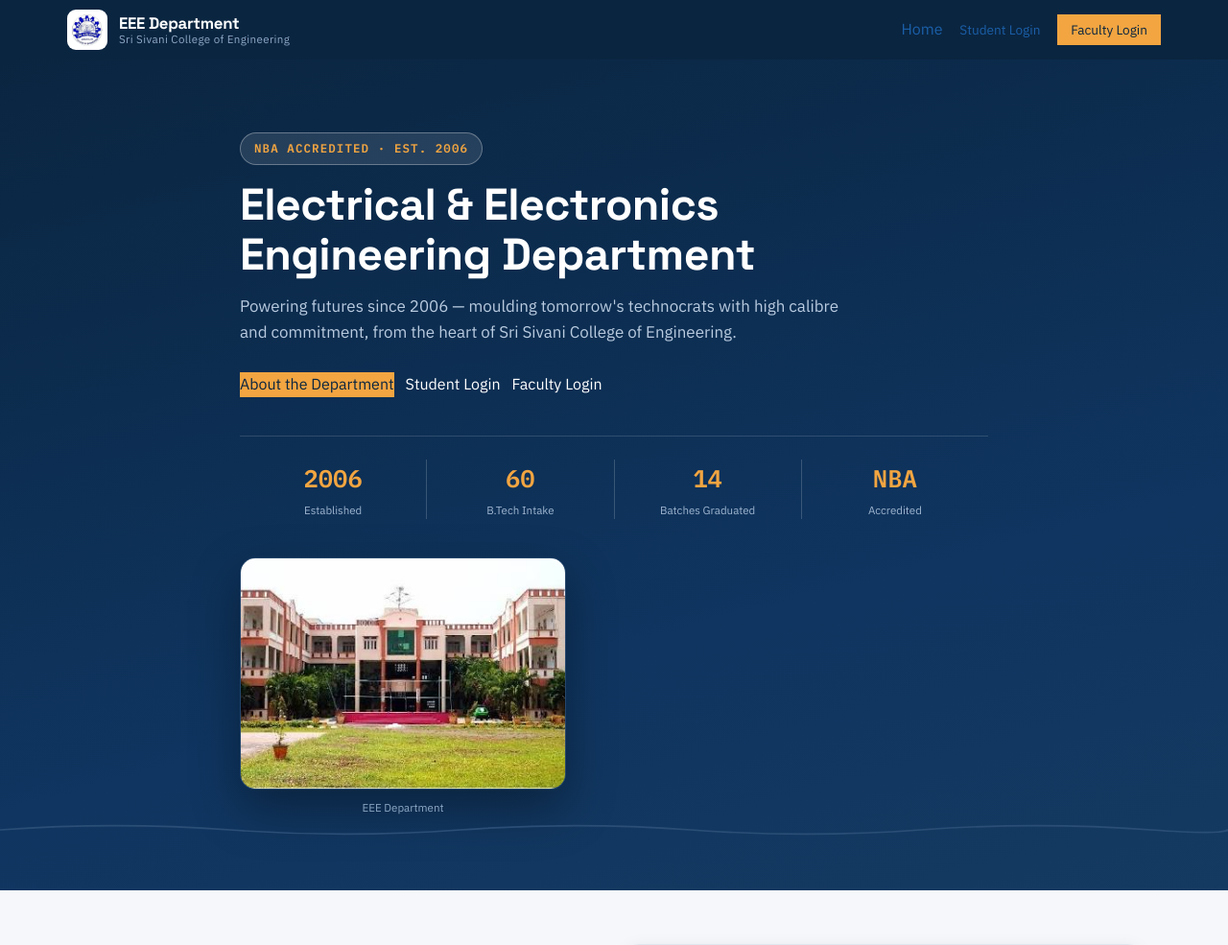
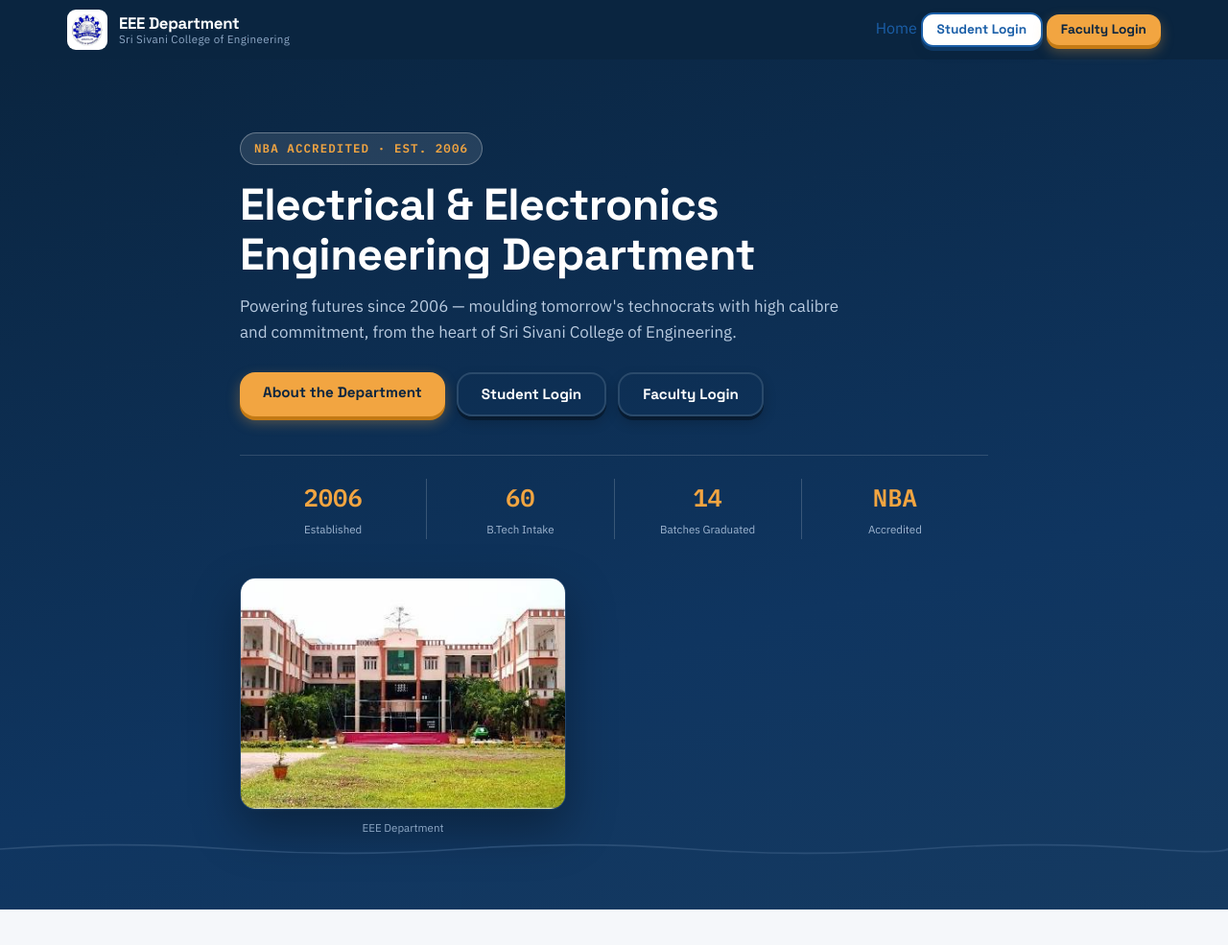
Before and after one commit to Daemon-018/ssce-eee-portal, a Flask app: page / in a window 1280 px wide. Shown: the top 985 px of the page at 96% size. Run offline with Flask 3, Linux system fonts and the light colour scheme.

Commit message:
UI: 3D push-button style (bump-curve edges, press animation) + admin editor design-system cleanup

```diff
--- a/static/css/style.css
+++ b/static/css/style.css
@@ -42,22 +42,86 @@ h1,h2,h3,.brand-text strong{font-family:'Space Grotesk',sans-serif;letter-spacin
 .nav > a:not(.btn){color:#D3E1F0;padding:6px 10px;border-radius:8px;font-weight:600;font-size:.83rem}
 .nav > a:not(.btn):hover{color:#fff;background:rgba(255,255,255,.08)}
 .nav .burger{display:none;background:none;border:none;color:#fff;font-size:22px;cursor:pointer}
-@media(max-width:860px){.nav .links{display:none}.nav .burger{display:block}.nav .links.open{display:flex;flex-direction:column;width:100%;gap:6px;padding:10px 0}.nav .links.open a{display:block}}}
+@media(max-width:860px){.nav .links{display:none}.nav .burger{display:block}.nav .links.open{display:flex;flex-direction:column;width:100%;gap:6px;padding:10px 0}.nav .links.open a{display:block}}
 
-/* ---------- buttons ---------- */
-.btn{display:inline-block;padding:11px 22px;border-radius:10px;font-weight:700;font-size:.95rem;cursor:pointer;border:2px solid transparent;transition:.2s;text-align:center;font-family:'Space Grotesk',sans-serif}
-.btn-sm{padding:7px 14px;font-size:.85rem}
-.btn-solid{background:var(--amber);color:var(--navy)}
-.btn-solid:hover{background:var(--amber-deep);color:var(--navy)}
-.btn-outline{border-color:var(--blue);color:var(--blue);background:transparent}
-.btn-outline:hover{background:var(--blue);color:#fff}
-.btn-outline-light{border-color:#2A4A6B;color:#fff;background:transparent}
-.btn-outline-light:hover{background:#fff;color:var(--navy)}
-.btn-ghost{background:var(--line-soft);color:var(--ink)}
+/* ---------- buttons (3D push-button: bump-curve edges + press animation) ---------- */
+.btn{
+  display:inline-block;
+  padding:12px 24px;
+  border-radius:16px;            /* bump-curve rectangle */
+  font-weight:700;
+  font-size:.95rem;
+  cursor:pointer;
+  border:none;
+  text-align:center;
+  font-family:'Space Grotesk',sans-serif;
+  line-height:1.2;
+  transform:translateY(0);
+  transition:transform .12s cubic-bezier(.34,1.56,.64,1),box-shadow .12s cubic-bezier(.34,1.56,.64,1),background .15s,color .15s;
+}
+.btn:hover{transform:translateY(-1px)}
+/* physical press: button goes DOWN, lip compresses */
+.btn:active{
+  transform:translateY(4px) scale(.99);
+  transition-duration:.06s;
+}
+.btn:focus-visible{outline:3px solid var(--sky);outline-offset:2px}
+.btn-sm{padding:8px 15px;font-size:.85rem;border-radius:13px}
+/* solid amber = primary CTA */
+.btn-solid{
+  background:var(--amber);color:var(--navy);
+  box-shadow:0 4px 0 #c47a14,0 6px 14px rgba(242,165,65,.35);
+}
+.btn-solid:hover{
+  background:#f7b054;color:var(--navy);
+  box-shadow:0 5px 0 #c47a14,0 8px 18px rgba(242,165,65,.45);
+}
+.btn-solid:active{
+  background:var(--amber-deep);
+  box-shadow:0 1px 0 #c47a14,0 2px 6px rgba(242,165,65,.3);
+}
+/* outline blue */
+.btn-outline{
+  border:2px solid var(--blue);color:var(--blue);background:#fff;
+  box-shadow:0 4px 0 rgba(27,95,168,.35),0 6px 14px rgba(10,37,64,.08);
+}
+.btn-outline:hover{
+  background:var(--blue);color:#fff;border-color:var(--blue);
+  box-shadow:0 5px 0 rgba(13,65,118,.5),0 8px 18px rgba(10,37,64,.12);
+}
+.btn-outline:active{
+  background:#154d8a;
+  box-shadow:0 1px 0 rgba(13,65,118,.5),0 2px 6px rgba(10,37,64,.08);
+}
+/* outline light (on dark hero) */
+.btn-outline-light{
+  border:2px solid #2A4A6B;color:#fff;background:transparent;
+  box-shadow:0 4px 0 rgba(0,0,0,.35),0 6px 14px rgba(0,0,0,.2);
+}
+.btn-outline-light:hover{
+  border-color:#fff;background:rgba(255,255,255,.12);color:#fff;
+  box-shadow:0 5px 0 rgba(0,0,0,.4),0 8px 18px rgba(0,0,0,.25);
+}
+.btn-outline-light:active{
+  box-shadow:0 1px 0 rgba(0,0,0,.4),0 2px 6px rgba(0,0,0,.2);
+}
+/* ghost */
+.btn-ghost{
+  background:var(--line-soft);color:var(--ink);
+  box-shadow:0 4px 0 rgba(120,140,160,.25),0 6px 12px rgba(10,37,64,.06);
+}
 .btn-ghost:hover{background:var(--line);color:var(--navy)}
-.btn-block{width:100%}
-.btn-save{background:var(--good);color:#fff}
-.btn-save:hover{background:#1a6239}
+.btn-ghost:active{background:#d4dce4;box-shadow:0 1px 0 rgba(120,140,160,.3),0 2px 5px rgba(10,37,64,.05)}
+.btn-block{width:100%;display:block}
+/* green save/update */
+.btn-save{
+  background:var(--good);color:#fff;
+  box-shadow:0 4px 0 #1a6239,0 6px 14px rgba(34,122,76,.3);
+}
+.btn-save:hover{background:#2a8f58;color:#fff;box-shadow:0 5px 0 #1a6239,0 8px 18px rgba(34,122,76,.4)}
+.btn-save:active{background:#1f7245;box-shadow:0 1px 0 #1a6239,0 2px 6px rgba(34,122,76,.25)}
+.btn.disabled,.btn[disabled]{opacity:.55;cursor:not-allowed;pointer-events:none;box-shadow:none;transform:none}
+.btn.disabled:hover,.btn[disabled]:hover{transform:none;background:var(--line-soft);color:var(--sub);box-shadow:none}
 
 /* ---------- flash ---------- */
 .flash-wrap{margin-top:14px}
@@ -88,7 +152,7 @@ h1,h2,h3,.brand-text strong{font-family:'Space Grotesk',sans-serif;letter-spacin
 .section{max-width:1180px;margin:0 auto;padding:56px 20px}
 .section-alt{background:#fff}
 .cta-band{background:var(--navy);color:#fff;text-align:center;padding:44px 20px;border-radius:16px;margin:0 20px 0}
-.cya-band .btn{margin-top:18px}
+.cta-band .btn{margin-top:18px}
 .page-section{max-width:1180px;margin:0 auto;padding:36px 20px}
 .page-head{margin-bottom:26px}
 .page-head h1{font-size:1.8rem}
```
Also changed, not shown: templates/admin_edit.html (+8 -7 lines).
